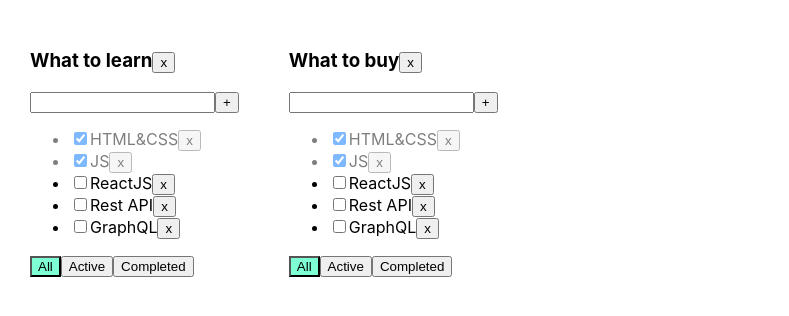
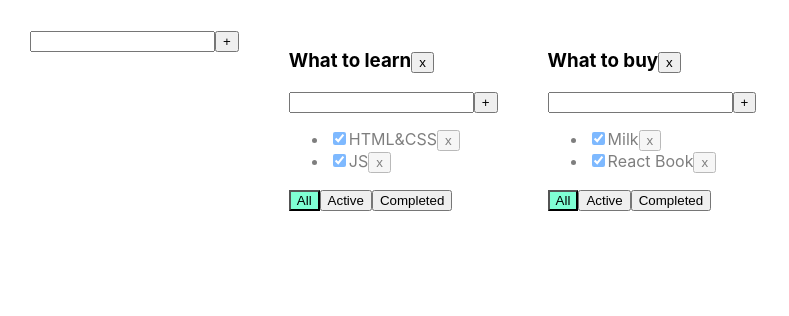
Before and after one commit to Zitz59/Todolist, a React (Create React App) app: page / in a window 1280 px wide. Shown: the top 316 px of the page, without its empty margins (0-789 px from the left). Built offline with nearby package versions, Linux system fonts and the light colour scheme.

Commit message:
06.Add addTodolist universal input

```diff
--- a/src/App.tsx
+++ b/src/App.tsx
@@ -1,76 +1,117 @@
 import React, {useState} from 'react';
 import './App.css';
-import {Todolist} from './Todolist';
+import {TaskType, Todolist} from './Todolist';
 import {v1} from 'uuid';
+import {AddItemForm} from './AddItemForm';
 
-export type FilterValuesType = 'all' | 'active' | 'completed';
-export type TodoListsType = {
-    id:string,
-    title:string,
-    filter:FilterValuesType
+export type FilterValuesType = "all" | "active" | "completed";
+type TodolistType = {
+    id: string
+    title: string
+    filter: FilterValuesType
 }
 
+type TasksStateType = {
+    [key: string]: Array<TaskType>
+}
+
+
 function App() {
+    let todolistId1 = v1();
+    let todolistId2 = v1();
 
-    let todolistID1 =v1();
-    let todolistID2 =v1();
-
-    let [todolists,setTodolists] = useState<Array<TodoListsType>>([
-        {id:todolistID1,title:'What to learn',filter:'all'},
-        {id:todolistID2,title:'What to buy',filter:'all'},
+    let [todolists, setTodolists] = useState<Array<TodolistType>>([
+        {id: todolistId1, title: "What to learn", filter: "all"},
+        {id: todolistId2, title: "What to buy", filter: "all"}
     ])
 
-    let [tasks,setTasks] = useState({
-        [todolistID1]:[
-            {id: v1(), title: 'HTML&CSS', isDone: true},
-            {id: v1(), title: 'JS', isDone: true},
-            {id: v1(), title: 'ReactJS', isDone: false},
-            {id: v1(), title: 'Rest API', isDone: false},
-            {id: v1(), title: 'GraphQL', isDone: false},
+    let [tasks, setTasks] = useState<TasksStateType>({
+        [todolistId1]: [
+            {id: v1(), title: "HTML&CSS", isDone: true},
+            {id: v1(), title: "JS", isDone: true}
         ],
-        [todolistID2]:[
-            {id: v1(), title: 'HTML&CSS', isDone: true},
-            {id: v1(), title: 'JS', isDone: true},
-            {id: v1(), title: 'ReactJS', isDone: false},
-            {id: v1(), title: 'Rest API', isDone: false},
-            {id: v1(), title: 'GraphQL', isDone: false},
+        [todolistId2]: [
+            {id: v1(), title: "Milk", isDone: true},
+            {id: v1(), title: "React Book", isDone: true}
         ]
     });
-    console.log(tasks[todolistID2])
-    function removeTask(todolistID:string, taskID: string) {
-        setTasks({...tasks,[todolistID]:tasks[todolistID].filter(el=>el.id!==taskID)} )
+
+    const addTodolist = (newTitle:string) => {
+        let newId = v1()
+        let newTodolist:TodolistType = {id: newId, title: newTitle, filter: "all"}
+        setTodolists([newTodolist,...todolists])
+        setTasks({...tasks,[newId]:[]})
     }
-    function addTask(todolistID:string,title: string) {
-        let newTask = {id: v1(), title: title, isDone: false};
-        setTasks({...tasks,[todolistID]:[newTask,...tasks[todolistID]]})
+
+
+    function removeTask(id: string, todolistId: string) {
+        //достанем нужный массив по todolistId:
+        let todolistTasks = tasks[todolistId];
+        // перезапишем в этом объекте массив для нужного тудулиста отфилтрованным массивом:
+        tasks[todolistId] = todolistTasks.filter(t => t.id != id);
+        // засетаем в стейт копию объекта, чтобы React отреагировал перерисовкой
+        setTasks({...tasks});
     }
-    function changeStatus(todolistID:string,taskId: string, isDone: boolean) {
-        setTasks({...tasks,[todolistID]:tasks[todolistID].map(el=>el.id===taskId?{...el,isDone:isDone}:el)})}
-    function changeFilter(todolistID: string, value: FilterValuesType) {
-        setTodolists(todolists.map(tl=>tl.id===todolistID? {...tl,filter:value} : tl))
+
+    function addTask(title: string, todolistId: string) {
+        let task = {id: v1(), title: title, isDone: false};
+        //достанем нужный массив по todolistId:
+        let todolistTasks = tasks[todolistId];
+        // перезапишем в этом объекте массив для нужного тудулиста копией, добавив в начало новую таску:
+        tasks[todolistId] = [task, ...todolistTasks];
+        // засетаем в стейт копию объекта, чтобы React отреагировал перерисовкой
+        setTasks({...tasks});
     }
-    const removeTodoLIst = (todolistID:string) => {
-        setTodolists(todolists.filter(el=>el.id!==todolistID))
-        delete tasks[todolistID]
-        console.log(tasks)
+
+    function changeStatus(id: string, isDone: boolean, todolistId: string) {
+        //достанем нужный массив по todolistId:
+        let todolistTasks = tasks[todolistId];
+        // найдём нужную таску:
+        let task = todolistTasks.find(t => t.id === id);
+        //изменим таску, если она нашлась
+        if (task) {
+            task.isDone = isDone;
+            // засетаем в стейт копию объекта, чтобы React отреагировал перерисовкой
+            setTasks({...tasks});
+        }
+    }
+
+    function changeFilter(value: FilterValuesType, todolistId: string) {
+        let todolist = todolists.find(tl => tl.id === todolistId);
+        if (todolist) {
+            todolist.filter = value;
+            setTodolists([...todolists])
+        }
+    }
+
+    function removeTodolist(id: string) {
+        // засунем в стейт список тудулистов, id которых не равны тому, который нужно выкинуть
+        setTodolists(todolists.filter(tl => tl.id != id));
+        // удалим таски для этого тудулиста из второго стейта, где мы храним отдельно таски
+        delete tasks[id]; // удаляем св-во из объекта... значением которого являлся массив тасок
+        // засетаем в стейт копию объекта, чтобы React отреагировал перерисовкой
+        setTasks({...tasks});
     }
 
     return (
         <div className="App">
+            <AddItemForm callBack={addTodolist}/>
+
             {
-                todolists.map((tl) => {
+                todolists.map(tl => {
+                    let allTodolistTasks = tasks[tl.id];
+                    let tasksForTodolist = allTodolistTasks;
 
-                    let tasksForTodolist = tasks[tl.id];
-                    if (tl.filter === 'active') {
-                        tasksForTodolist = tasks[tl.id].filter(t => t.isDone === false);
+                    if (tl.filter === "active") {
+                        tasksForTodolist = allTodolistTasks.filter(t => t.isDone === false);
                     }
-                    if (tl.filter === 'completed') {
-                        tasksForTodolist = tasks[tl.id].filter(t => t.isDone === true);
+                    if (tl.filter === "completed") {
+                        tasksForTodolist = allTodolistTasks.filter(t => t.isDone === true);
                     }
 
                     return <Todolist
                         key={tl.id}
-                        todolistID={tl.id}
+                        id={tl.id}
                         title={tl.title}
                         tasks={tasksForTodolist}
                         removeTask={removeTask}
@@ -78,7 +119,7 @@
                         addTask={addTask}
                         changeTaskStatus={changeStatus}
                         filter={tl.filter}
-                        removeTodoLIst={removeTodoLIst}
+                        removeTodolist={removeTodolist}
                     />
                 })
             }
```
